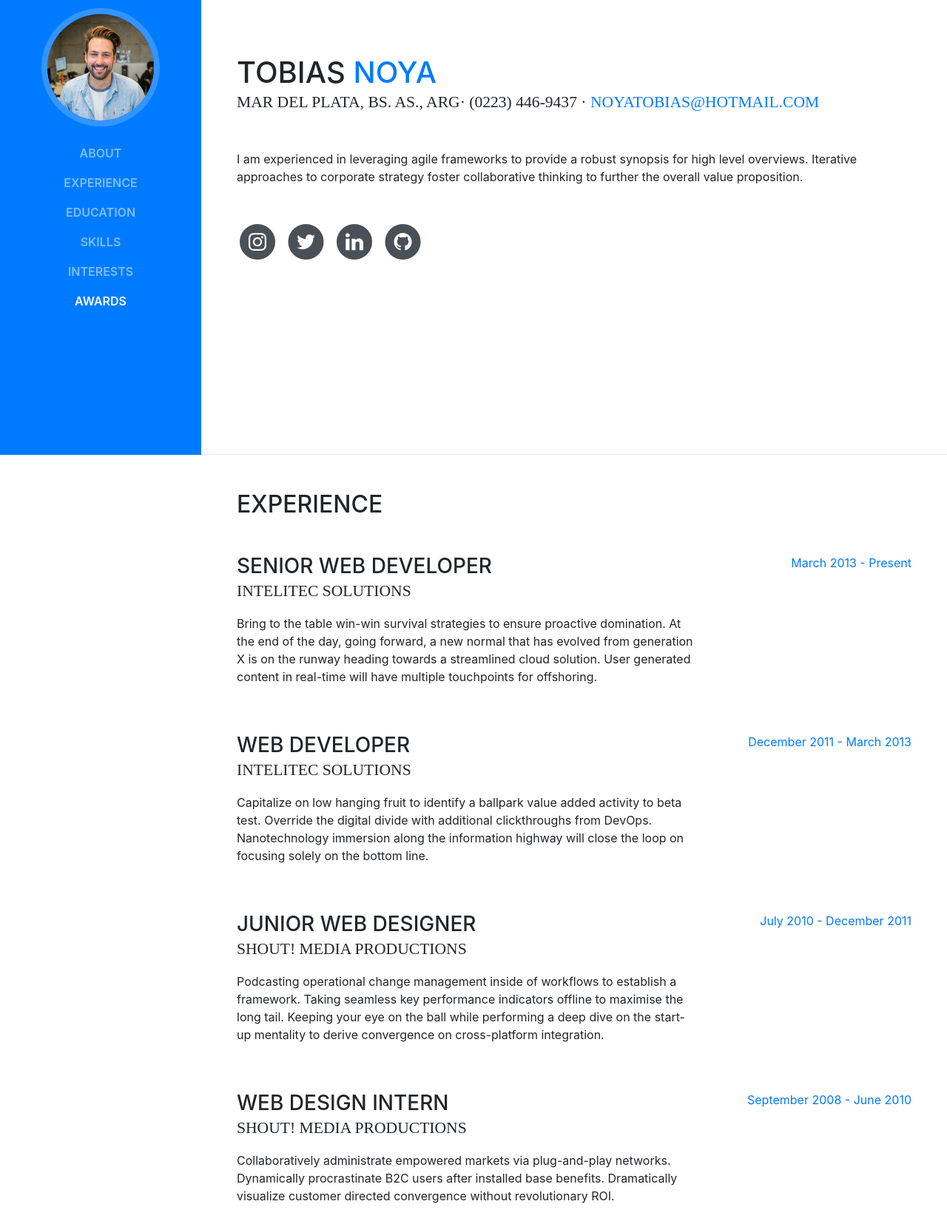
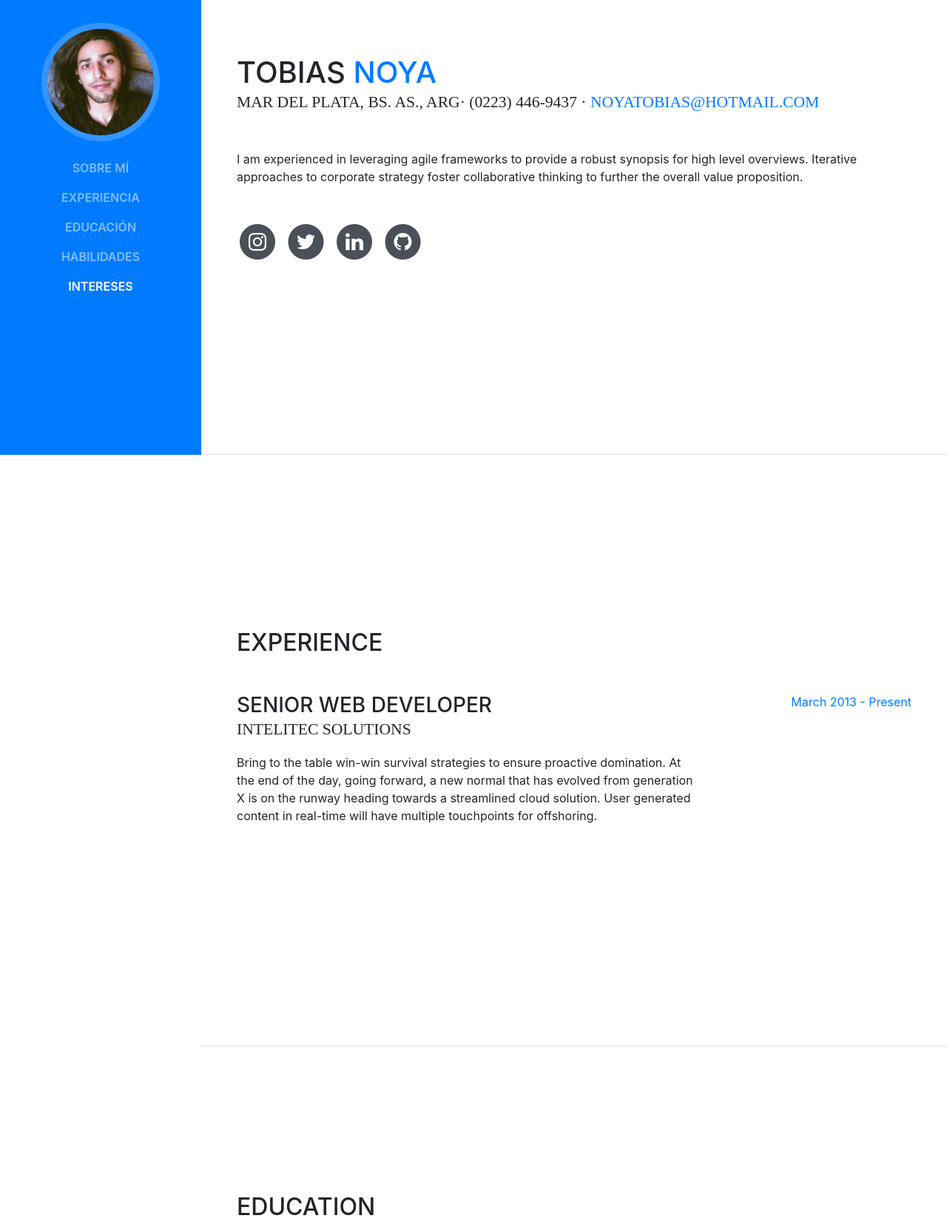
Before and after one commit to ImTobillo/Portfolio, a website with bundled scripts: page index.html in a window 1280 px wide. Shown: the part 185-1840 px from the top of the page at 74% size. Built offline with nearby package versions, Linux system fonts and the light colour scheme; a web font is replaced by a local one.

Commit message:
commit-3

```diff
--- a/index.html
+++ b/index.html
@@ -29,9 +29,9 @@
 
     <nav class="navbar navbar-expand-lg navbar-dark bg-primary fixed-top" id="sideNav">
       <a class="navbar-brand js-scroll-trigger" href="#page-top">
-        <span class="d-block d-lg-none">Start Bootstrap</span>
+        <span class="d-block d-lg-none">Bienvenido! Este es mi portfolio</span>
         <span class="d-none d-lg-block">
-          <img class="img-fluid img-profile rounded-circle mx-auto mb-2" src="img/profile.jpg" alt="">
+          <img class="img-fluid img-profile rounded-circle mx-auto mb-2" src="img/profile.jpeg" alt="">
         </span>
       </a>
       <button class="navbar-toggler" type="button" data-toggle="collapse" data-target="#navbarSupportedContent" aria-controls="navbarSupportedContent" aria-expanded="false" aria-label="Toggle navigation">
@@ -40,23 +40,23 @@
       <div class="collapse navbar-collapse" id="navbarSupportedContent">
         <ul class="navbar-nav">
           <li class="nav-item">
-            <a class="nav-link js-scroll-trigger" href="#about">About</a>
+            <a class="nav-link js-scroll-trigger" href="#about">Sobre mí</a>
           </li>
           <li class="nav-item">
-            <a class="nav-link js-scroll-trigger" href="#experience">Experience</a>
+            <a class="nav-link js-scroll-trigger" href="#experience">Experiencia</a>
           </li>
           <li class="nav-item">
-            <a class="nav-link js-scroll-trigger" href="#education">Education</a>
+            <a class="nav-link js-scroll-trigger" href="#education">Educación</a>
           </li>
           <li class="nav-item">
-            <a class="nav-link js-scroll-trigger" href="#skills">Skills</a>
+            <a class="nav-link js-scroll-trigger" href="#skills">Habilidades</a>
           </li>
           <li class="nav-item">
-            <a class="nav-link js-scroll-trigger" href="#interests">Interests</a>
+            <a class="nav-link js-scroll-trigger" href="#interests">Intereses</a>
           </li>
-          <li class="nav-item">
+          <!--<li class="nav-item">
             <a class="nav-link js-scroll-trigger" href="#awards">Awards</a>
-          </li>
+          </li>-->
         </ul>
       </div>
     </nav>
@@ -74,7 +74,7 @@
           <p class="mb-5">I am experienced in leveraging agile frameworks to provide a robust synopsis for high level overviews. Iterative approaches to corporate strategy foster collaborative thinking to further the overall value proposition.</p>
           <ul class="list-inline list-social-icons mb-0">
             <li class="list-inline-item">
-              <a href="#">
+              <a href="https://www.instagram.com/ntobillo/">
                 <span class="fa-stack fa-lg">
                   <i class="fa fa-circle fa-stack-2x"></i>
                   <i class="fa fa-instagram fa-stack-1x fa-inverse"></i>
@@ -82,7 +82,7 @@
               </a>
             </li>
             <li class="list-inline-item">
-              <a href="#">
+              <a href="https://twitter.com/tobiasequisde">
                 <span class="fa-stack fa-lg">
                   <i class="fa fa-circle fa-stack-2x"></i>
                   <i class="fa fa-twitter fa-stack-1x fa-inverse"></i>
@@ -90,7 +90,7 @@
               </a>
             </li>
             <li class="list-inline-item">
-              <a href="#">
+              <a href="https://www.linkedin.com/in/tobias-noya-7a177a204/">
                 <span class="fa-stack fa-lg">
                   <i class="fa fa-circle fa-stack-2x"></i>
                   <i class="fa fa-linkedin fa-stack-1x fa-inverse"></i>
@@ -98,7 +98,7 @@
               </a>
             </li>
             <li class="list-inline-item">
-              <a href="#">
+              <a href="https://github.com/ImTobillo">
                 <span class="fa-stack fa-lg">
                   <i class="fa fa-circle fa-stack-2x"></i>
                   <i class="fa fa-github fa-stack-1x fa-inverse"></i>
@@ -121,39 +121,6 @@
             </div>
             <div class="resume-date text-md-right">
               <span class="text-primary">March 2013 - Present</span>
-            </div>
-          </div>
-
-          <div class="resume-item d-flex flex-column flex-md-row mb-5">
-            <div class="resume-content mr-auto">
-              <h3 class="mb-0">Web Developer</h3>
-              <div class="subheading mb-3">Intelitec Solutions</div>
-              <p>Capitalize on low hanging fruit to identify a ballpark value added activity to beta test. Override the digital divide with additional clickthroughs from DevOps. Nanotechnology immersion along the information highway will close the loop on focusing solely on the bottom line.</p>
-            </div>
-            <div class="resume-date text-md-right">
-              <span class="text-primary">December 2011 - March 2013</span>
-            </div>
-          </div>
-
-          <div class="resume-item d-flex flex-column flex-md-row mb-5">
-            <div class="resume-content mr-auto">
-              <h3 class="mb-0">Junior Web Designer</h3>
-              <div class="subheading mb-3">Shout! Media Productions</div>
-              <p>Podcasting operational change management inside of workflows to establish a framework. Taking seamless key performance indicators offline to maximise the long tail. Keeping your eye on the ball while performing a deep dive on the start-up mentality to derive convergence on cross-platform integration.</p>
-            </div>
-            <div class="resume-date text-md-right">
-              <span class="text-primary">July 2010 - December 2011</span>
-            </div>
-          </div>
-
-          <div class="resume-item d-flex flex-column flex-md-row">
-            <div class="resume-content mr-auto">
-              <h3 class="mb-0">Web Design Intern</h3>
-              <div class="subheading mb-3">Shout! Media Productions</div>
-              <p>Collaboratively administrate empowered markets via plug-and-play networks. Dynamically procrastinate B2C users after installed base benefits. Dramatically visualize customer directed convergence without revolutionary ROI.</p>
-            </div>
-            <div class="resume-date text-md-right">
-              <span class="text-primary">September 2008 - June 2010</span>
             </div>
           </div>
 
@@ -258,7 +225,7 @@
         </div>
       </section>
 
-      <section class="resume-section p-3 p-lg-5 d-flex flex-column" id="awards">
+      <!--<section class="resume-section p-3 p-lg-5 d-flex flex-column" id="awards">
         <div class="my-auto">
           <h2 class="mb-5">Awards &amp; Certifications</h2>
           <ul class="fa-ul mb-0">
@@ -291,7 +258,7 @@
               Place - James Buchanan High School - Hackathon 2005</li>
           </ul>
         </div>
-      </section>
+      </section>-->
 
     </div>
 
```
Also changed, not shown: img/profile.jpeg (added), img/profile.jpg (deleted).
